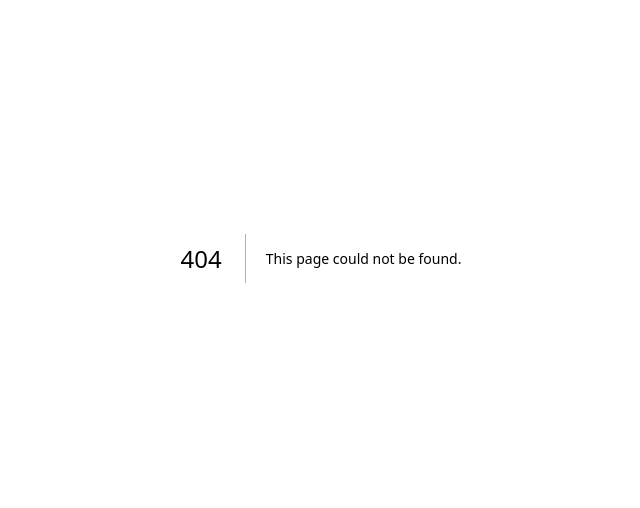
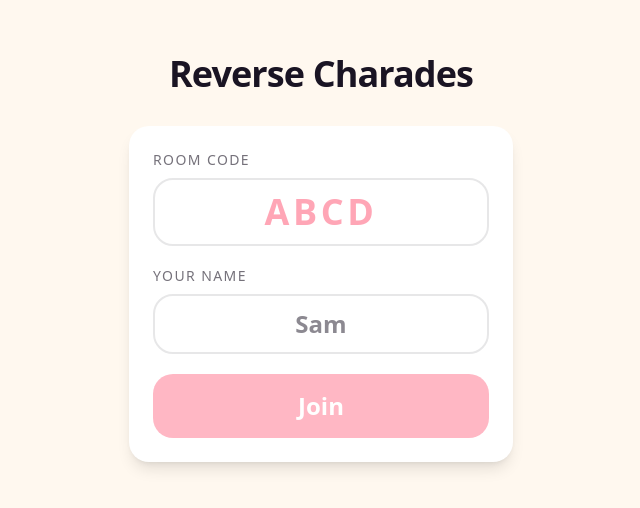
Before and after one commit to samanglo814/Promptionary, a Next.js app in the folder web/: page /play in a window 1280 px wide. Before the commit this address had no page. Shown: the part 142-650 px from the top of the page, without its empty margins (319-959 px from the left). Built offline with nearby package versions, Linux system fonts and the light colour scheme.

Commit message:
Add player join page with waiting state on mocks

```diff
--- /dev/null
+++ b/web/app/play/PlayerJoin.tsx
@@ -0,0 +1,100 @@
+// "use client" makes this run in the browser.
+// Needed because we use state and form input.
+"use client";
+
+import { useEffect, useRef, useState, useSyncExternalStore } from "react";
+import { type Player } from "@/lib/mocks";
+
+// Read ?code= in the browser (window doesn't exist on the server, so it's "" there).
+const codeFromUrl = () =>
+  (new URLSearchParams(window.location.search).get("code") ?? "").toUpperCase().slice(0, 4);
+const noSubscribe = () => () => {};
+
+export default function PlayerJoin() {
+  // Room code comes from the QR link, but players can also type it in.
+  const urlCode = useSyncExternalStore(noSubscribe, codeFromUrl, () => "");
+  const [typedCode, setTypedCode] = useState<string | null>(null);
+  const code = typedCode ?? urlCode;
+
+  const [name, setName] = useState("");
+  const nameRef = useRef<HTMLInputElement>(null);
+
+  // Came from the QR code? Jump straight to the name field.
+  useEffect(() => {
+    if (urlCode) nameRef.current?.focus();
+  }, [urlCode]);
+
+  // Once joined, we have a player and show the waiting screen.
+  const [me, setMe] = useState<Player | null>(null);
+
+  const canJoin = code.trim().length === 4 && name.trim().length > 0;
+
+  function join(e: React.FormEvent) {
+    e.preventDefault();
+    if (!canJoin) return;
+
+    // FAKE: pretend the server accepted us.
+    // Replace with socket.emit("join", { code, name }) once the server exists.
+    setMe({ id: crypto.randomUUID(), name: name.trim(), score: 0 });
+  }
+
+  // Waiting screen
+  if (me) {
+    return (
+      <main className="min-h-screen flex flex-col items-center justify-center gap-6 p-6 text-center">
+        <p className="text-lg uppercase tracking-widest opacity-60">Room {code}</p>
+        <div className="bg-zap rounded-card px-8 py-5 text-4xl font-black animate-[pop_0.3s_ease-out]">
+          {me.name}
+        </div>
+        <h1 className="text-3xl font-black">You&apos;re in!</h1>
+        <p className="text-lg opacity-60 animate-pulse">Waiting for the host to start…</p>
+      </main>
+    );
+  }
+
+  // Join form
+  return (
+    <main className="min-h-screen flex flex-col items-center justify-center gap-8 p-6">
+      <h1 className="text-4xl font-black tracking-tight text-center">Reverse Charades</h1>
+
+      <form
+        onSubmit={join}
+        className="bg-white rounded-card shadow-lg p-6 w-full max-w-sm flex flex-col gap-5"
+      >
+        <label className="flex flex-col gap-2">
+          <span className="text-sm uppercase tracking-widest opacity-60">Room code</span>
+          <input
+            value={code}
+            onChange={(e) => setTypedCode(e.target.value.toUpperCase())}
+            maxLength={4}
+            autoCapitalize="characters"
+            autoComplete="off"
+            placeholder="ABCD"
+            className="text-4xl font-black text-pop tracking-widest text-center border-2 border-ink/10 rounded-card py-3 outline-none focus:border-pop"
+          />
+        </label>
+
+        <label className="flex flex-col gap-2">
+          <span className="text-sm uppercase tracking-widest opacity-60">Your name</span>
+          <input
+            value={name}
+            onChange={(e) => setName(e.target.value)}
+            maxLength={16}
+            autoComplete="off"
+            ref={nameRef}
+            placeholder="Sam"
+            className="text-2xl font-bold text-center border-2 border-ink/10 rounded-card py-3 outline-none focus:border-pop"
+          />
+        </label>
+
+        <button
+          type="submit"
+          disabled={!canJoin}
+          className="bg-pop text-white text-2xl font-bold py-4 rounded-card disabled:opacity-40"
+        >
+          Join
+        </button>
+      </form>
+    </main>
+  );
+}
--- /dev/null
+++ b/web/app/play/page.tsx
@@ -0,0 +1,7 @@
+import PlayerJoin from "./PlayerJoin";
+
+// The phone view. PlayerJoin reads ?code= from the URL in the browser,
+// so this page can stay fully static.
+export default function PlayPage() {
+  return <PlayerJoin />;
+}
```
